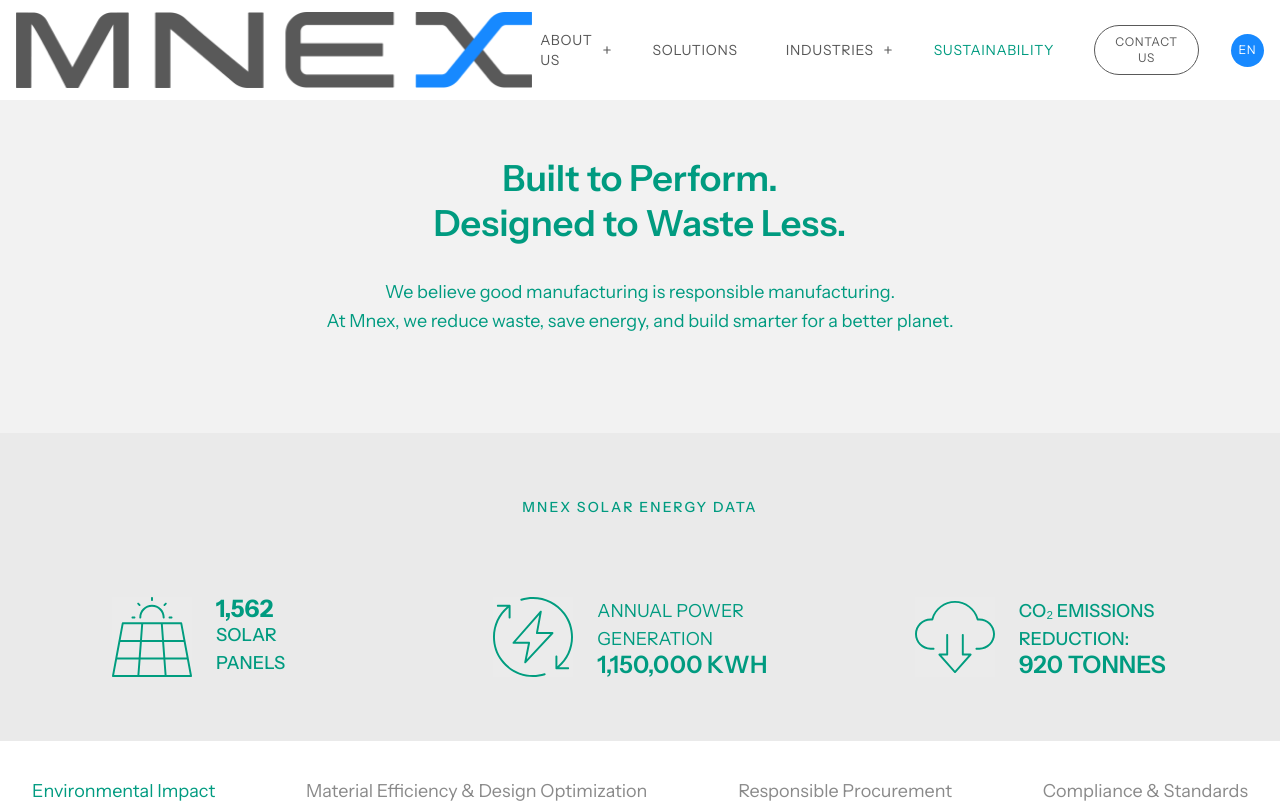
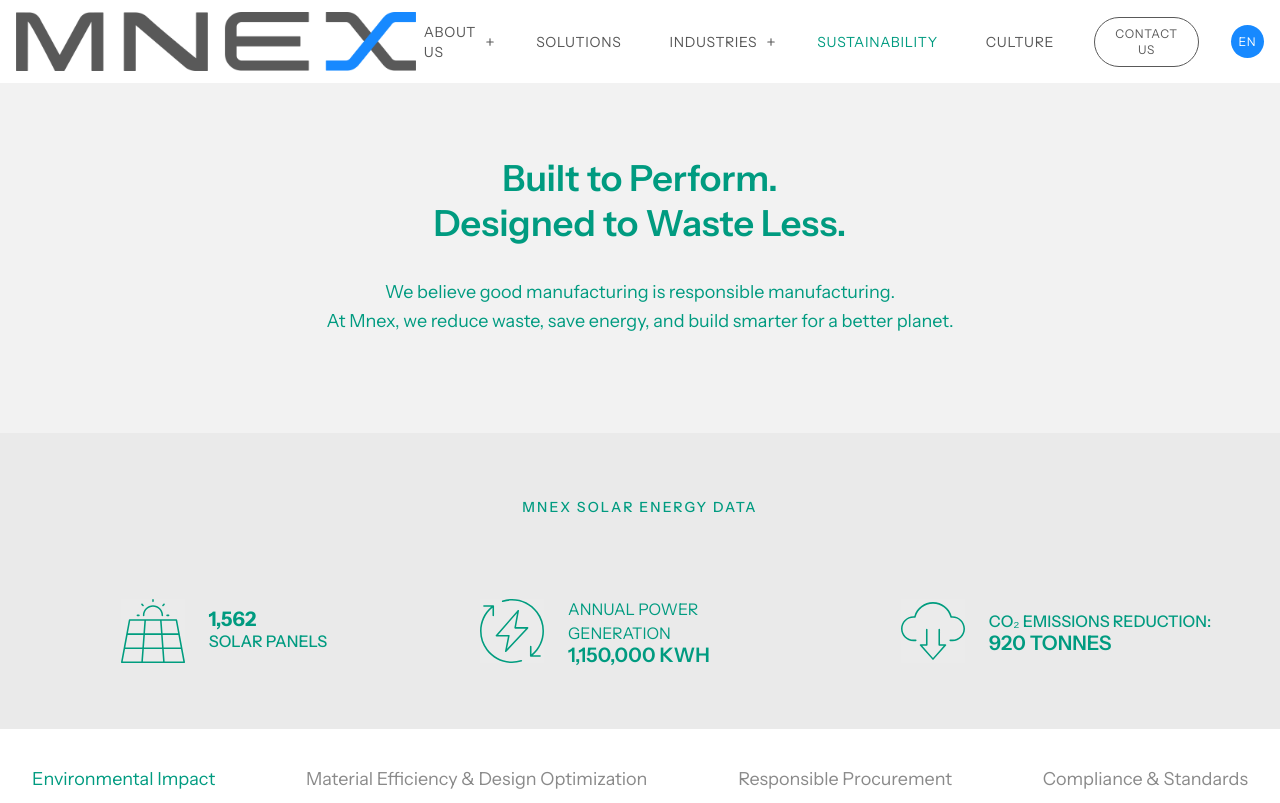
Before and after one commit to AESiR-0/mnex, a Next.js app: page /en/sustainability in a window 1280 px wide. Shown: the top 803 px of the page. Built offline with nearby package versions, Linux system fonts and the light colour scheme.

Commit message:
Add mobile detection hook and update VerticalContent component for responsive background images

```diff
--- a/app/[locale]/culture/page.tsx
+++ b/app/[locale]/culture/page.tsx
@@ -127,7 +127,7 @@
     };
 
     return (
-        <section className="w-full whitespace-pre-line sm:h-[128vh] md:h-screen  xl:h-[135vh] bg-[#ececec] flex flex-col">
+        <section className="w-full whitespace-pre-line sm:h-[128vh] md:h-screen  max-md:min-h-screen xl:h-[135vh] bg-[#ececec] flex flex-col">
             {/* Header */}
             <div className="bg-[#ececec] py-4 flex-shrink-0">
                 <div className="max-w-7xl mx-auto px-4 max-md:max-w-full">
@@ -238,7 +238,7 @@
     const t = useTranslations();
     return (
         <div>
-            <section className="w-full h-auto ">
+            <section className="w-full h-auto  ">
                 <div className=" h-full w-full bg-[#f2f2f2]">
                     <div className="max-w-4xl px-4 mx-auto max-[380px]:my-4 pb-20 pt-32 space-y-3  text-center">
                         <h2 className="text-[#444] whitespace-pre-line font-semibold text-2xl sm:text-3xl pb-4 md:text-4xl">
@@ -281,7 +281,7 @@
                         >
                             <Link href={'mailto:careers@mnexprecision.com'} target="_blank">
                                 <button className="mt-12 max-md:mt-6 px-8  py-3 text-sm sm:text-base font-regular rounded-full border transition-colors duration-200 bg-transparent text-white hover:bg-white/80 hover:text-[#009B80] border-white hover:border-white/80">
-                                   Reach Us                               </button>
+                                    Reach Us                               </button>
                             </Link>
                         </motion.div>
                     </div>
--- a/app/[locale]/sustainability/page.tsx
+++ b/app/[locale]/sustainability/page.tsx
@@ -102,66 +102,68 @@
             MNEX SOLAR ENERGY DATA
           </Header>
 
-          <div className="grid grid-cols-1 md:grid-cols-3 text-base sm:text-lg md:text-xl gap-6 sm:gap-8 md:gap-12">
+          <div className="grid grid-cols-1 sm:gap-y-10 sm:grid-cols-2 lg:grid-cols-3 gap-4 sm:gap-0 sm:place-items-center lg:gap-8">
             {/* Solar Panels */}
-            <div className="flex items-center gap-8  sm:gap-6 px-8 sm:px-12 md:px-20">
-              <div className="flex-shrink-0">
+            <div className="flex items-center gap-4 sm:gap-6 px-4 sm:px-6 lg:px-8">
+              <div className="flex-shrink">
                 <Image
                   src="/static/sustainability/solar panel.svg"
                   alt="Solar Panel Icon"
-                  width={60}
-                  height={60}
-                  className="sm:w-16 sm:h-16 md:w-20 md:h-20 text-[#009b80]"
+                  width={50}
+                  height={50}
+                  className="w-12 h-12 sm:w-14 sm:h-14 lg:w-16 lg:h-16 text-[#009b80]"
                 />
               </div>
-              <div className="text-left">
-                <div className="text-[#009b80] font-bold leading-none text-lg sm:text-xl md:text-2xl">
+              <div className="text-left  min-w-0 flex-1">
+                <div className="text-[#009b80] font-bold leading-none text-base sm:text-lg lg:text-xl">
                   1,562
                 </div>
-                <div className="text-[#009b80] font-medium text-sm sm:text-base md:text-lg">
+                <div className="text-[#009b80] font-medium text-xs sm:text-sm lg:text-base">
                   SOLAR PANELS
                 </div>
               </div>
             </div>
 
             {/* Annual Power Generation */}
-            <div className="flex items-center gap-8  sm:gap-6 px-6 sm:px-8 md:px-10">
+            <div className="flex items-center gap-4 sm:gap-6 px-4 sm:px-6 lg:px-8">
               <div className="flex-shrink-0">
                 <Image
                   src="/static/sustainability/annual power.svg"
                   alt="Power Generation Icon"
-                  width={60}
-                  height={60}
-                  className="sm:w-16 sm:h-16 md:w-20 md:h-20 text-[#009b80]"
+                  width={50}
+                  height={50}
+                  className="w-12 h-12 sm:w-14 sm:h-14 lg:w-16 lg:h-16 text-[#009b80]"
                 />
               </div>
-              <div className="text-left">
-                <div className="text-[#009b80] text-sm sm:text-base md:text-lg">
+              <div className="text-left   min-w-0 flex-1">
+                <div className="text-[#009b80] text-xs sm:text-sm lg:text-base">
                   ANNUAL POWER GENERATION
                 </div>
-                <div className="text-[#009b80] uppercase font-semibold leading-none text-lg sm:text-xl md:text-2xl">
+                <div className="text-[#009b80] uppercase font-semibold leading-none text-base sm:text-lg lg:text-xl">
                   1,150,000 kWh
                 </div>
               </div>
             </div>
 
             {/* CO2 Emissions Reduction */}
-            <div className="flex items-center gap-8  sm:gap-6 px-6 sm:px-8 md:px-10">
+            <div className="sm:col-span-2 lg:col-span-1 sm:flex sm:justify-center lg:justify-start">
+              <div className="flex items-center gap-4 sm:gap-6 px-4 sm:px-6 lg:px-8">
                 <div className="flex-shrink-0">
                   <Image
                     src="/static/sustainability/c02 emission.svg"
                     alt="CO2 Reduction Icon"
-                  width={60}
-                  height={60}
-                  className="sm:w-16 sm:h-16 md:w-20 md:h-20 text-[#009b80]"
+                    width={50}
+                    height={50}
+                    className="w-12 h-12 sm:w-14 sm:h-14 lg:w-16 lg:h-16 text-[#009b80]"
                   />
                 </div>
-              <div className="text-left">
-                <div className="text-[#009b80] font-medium text-sm sm:text-base md:text-lg">
+                <div className="text-left  min-w-0 flex-1  lg:text-left">
+                  <div className="text-[#009b80] font-medium text-xs sm:text-sm lg:text-base">
                     CO₂ EMISSIONS REDUCTION:
                   </div>
-                <div className="text-[#009b80] uppercase font-semibold leading-none text-lg sm:text-xl md:text-2xl">
+                  <div className="text-[#009b80] uppercase font-semibold leading-none text-base sm:text-lg lg:text-xl">
                     920 Tonnes
+                  </div>
                 </div>
               </div>
             </div>
--- a/components/About/PurposeCarousel.tsx
+++ b/components/About/PurposeCarousel.tsx
@@ -114,7 +114,7 @@
         {/* Mobile: Show mobileImage if available, otherwise show regular image */}
         {slide.mobileImage ? (
           <Image
-            key={slide.mobileImage + idx}
+            key={slide.step? slide.step : slide.img + idx}
             src={slide.mobileImage}
             alt={slide.imgAlt || slide.title}
             fill
@@ -124,7 +124,7 @@
           />
         ) : (
           <Image
-            key={slide.img + idx}
+            key={slide.step? slide.step : slide.img + idx}
             src={slide.img}
             alt={slide.imgAlt || slide.title}
             fill
--- a/components/Footer.tsx
+++ b/components/Footer.tsx
@@ -120,6 +120,14 @@
                     </LocalizedLink>
                   </li>
                   <li>
+                    <LocalizedLink
+                      href="/culture"
+                      className="text-[#595959] hover:text-[#1789FF] transition"
+                    >
+                      {t("Navigation.culture").toUpperCase()}
+                    </LocalizedLink>
+                  </li>
+                  <li>
                     <button
                       onClick={() => {
                         open();
@@ -130,6 +138,7 @@
                     </button>
                   </li>
                 </ul>
+
               </div>
             </div>
 
--- a/components/Navbar.tsx
+++ b/components/Navbar.tsx
@@ -1,12 +1,12 @@
 "use client";
-import Link from "next/link";
+import LocalizedLink from "./LocalizedLink";
 import { useState, useEffect } from "react";
 import { motion, AnimatePresence } from "framer-motion";
 import Image from "next/image";
 import { usePathname } from "next/navigation";
 import { useContactSlider } from "@/lib/useContactSlider";
 
-const navLinks = [
+const navLocalizedLinks = [
   {
     name: "About Us",
     href: "/about/approach",
@@ -27,7 +27,7 @@
     ],
   },
   { name: "Sustainability", href: "/sustainability" },
-  // { name: "Culture", href: "/culture" },
+  { name: "Culture", href: "/culture" },
   { name: "Contact Us", href: "/contact" },
 ];
 
@@ -42,7 +42,7 @@
   const { isOpen: isContactOpen, open: openContactSlider } = useContactSlider();
 
   // Check if a link is active
-  const isLinkActive = (href: string) => {
+  const isLocalizedLinkActive = (href: string) => {
     return pathname.includes(href);
   };
 
@@ -58,7 +58,7 @@
 
   // Check if a link should show dropdown (not active)
   const shouldShowDropdown = (href: string) => {
-    return !isLinkActive(href);
+    return !isLocalizedLinkActive(href);
   };
 
   // Handle scroll for navbar visibility
@@ -113,7 +113,7 @@
     >
       <div className="max-w-7xl mx-auto flex items-center justify-between px-4 py-3 w-full">
         {/* Logo */}
-        <Link href="/" className="flex items-center gap-2">
+        <LocalizedLink href="/" className="flex items-center gap-2">
           <Image
             src="/static/Logo/Logo_PNG/MNex_v2-11.png"
             width={128}
@@ -121,11 +121,11 @@
             alt="MNex Logo"
             className="h-auto w-auto"
           />
-        </Link>
+        </LocalizedLink>
 
         {/* Desktop Nav */}
         <ul className="hidden transition-all  tracking-[0.05em] text-sm xl:flex gap-8 items-center">
-          {navLinks.map((link) => {
+          {navLocalizedLinks.map((link) => {
             if (link.name == "Contact Us") {
               return (
                 <li key={link.name} className="relative group  transition-all">
@@ -154,14 +154,14 @@
                   onFocus={() => !isAboutSectionActive && link.children && setOpenDropdown(link.name)}
                 >
                   <div className="flex items-center">
-                    <Link
+                    <LocalizedLink
                       href={link.href}
                       className={`px-2 py-1 transition-colors duration-200 flex items-center gap-1 hover:text-[#1789FF]
             ${isAboutSectionActive ? "text-[#1789FF]" : "text-[#575757]"}
           `}
                     >
                       {link.name}
-                    </Link>
+                    </LocalizedLink>
                     {link.children && !isAboutSectionActive && (
                       <motion.span
                         initial={false}
@@ -230,7 +230,7 @@
                       >
                         <div className="max-w-5xl mx-auto flex justify-center gap-3 sm:gap-4 py-6">
                           {link.children.map((sublink, index) => {
-                            const isSublinkActive = isLinkActive(sublink.href);
+                            const isSublinkActive = isLocalizedLinkActive(sublink.href);
                             return (
                               <motion.div
                                 key={sublink.name}
@@ -242,7 +242,7 @@
                                 }}
                                 className="z-[1]"
                               >
-                                <Link
+                                <LocalizedLink
                                   href={sublink.href}
                                   className={`px-6 sm:px-5 py-2 text-xs font-regular  uppercase rounded-full border transition-colors duration-200
                                     ${isSublinkActive
@@ -251,7 +251,7 @@
                                     }`}
                                 >
                                   {sublink.name}
-                                </Link>
+                                </LocalizedLink>
                               </motion.div>
                             );
                           })}
@@ -275,14 +275,14 @@
                   onFocus={() => !isIndustriesSectionActive && link.children && setOpenDropdown(link.name)}
                 >
                   <div className="flex items-center">
-                    <Link
+                    <LocalizedLink
                       href={link.href}
                       className={`px-2 py-1 transition-colors duration-200 flex items-center gap-1 hover:text-[#1789FF]
             ${isIndustriesSectionActive ? "text-[#1789FF]" : "text-[#575757]"}
           `}
                     >
                       {link.name}
-                    </Link>
+                    </LocalizedLink>
                     {link.children && !isIndustriesSectionActive && (
                       <motion.span
                         initial={false}
@@ -351,7 +351,7 @@
                       >
                         <div className="max-w-5xl mx-auto flex justify-center gap-3 sm:gap-4 py-6">
                           {link.children.map((sublink, index) => {
-                            const isSublinkActive = isLinkActive(sublink.href);
+                            const isSublinkActive = isLocalizedLinkActive(sublink.href);
                             return (
                               <motion.div
                                 key={sublink.name}
@@ -362,7 +362,7 @@
                                   ease: "easeOut"
                                 }}
                               >
-                                <Link
+                                <LocalizedLink
                                   href={sublink.href}
                                   className={`px-6 sm:px-5 py-2 text-xs font-regular  uppercase rounded-full border transition-colors duration-200
                                     ${isSublinkActive
@@ -371,7 +371,7 @@
                                     }`}
                                 >
                                   {sublink.name}
-                                </Link>
+                                </LocalizedLink>
                               </motion.div>
                             );
                           })}
@@ -383,21 +383,21 @@
               );
             } else if (link.name === "Sustainability") {
               // Special handling for Sustainability - hover effect
-              const isSustainabilityActive = isLinkActive(link.href);
+              const isSustainabilityActive = isLocalizedLinkActive(link.href);
               return (
                 <li
                   key={link.name}
                   className="relative group transition-all"
                 >
                   <div className="flex items-center">
-                    <Link
+                    <LocalizedLink
                       href={link.href}
                       className={`px-2 py-1 transition-colors duration-200 flex items-center gap-1 hover:text-[#009b80]
             ${isSustainabilityActive ? "text-[#009b80]" : "text-[#575757]"}
           `}
                     >
                       {link.name}
-                    </Link>
+                    </LocalizedLink>
                   </div>
                 </li>
               );
@@ -413,14 +413,14 @@
                   onFocus={() => link.children && shouldShowDropdown(link.href) && setOpenDropdown(link.name)}
                 >
                   <div className="flex items-center">
-                    <Link
+                    <LocalizedLink
                       href={link.href}
                       className={`px-2 py-1 transition-colors duration-200 flex items-center gap-1 hover:text-[#1789FF]
-            ${isLinkActive(link.href) ? "text-[#1789FF]" : "text-[#575757]"}
+            ${isLocalizedLinkActive(link.href) ? "text-[#1789FF]" : "text-[#575757]"}
           `}
                     >
                       {link.name}
-                    </Link>
+                    </LocalizedLink>
                     {link.children && shouldShowDropdown(link.href) && (
                       <motion.span
                         initial={false}
@@ -447,7 +447,7 @@
                             width="10"
                             height="1.5"
                             rx="0.75"
-                            fill={`${isLinkActive(link.href) ? "#1789ff" : "#595959"}`}
+                            fill={`${isLocalizedLinkActive(link.href) ? "#1789ff" : "#595959"}`}
                             className="group-hover:fill-[#1789FF]"
                           />
                           <motion.rect
@@ -456,7 +456,7 @@
                             width="1.5"
                             height="10"
                             rx="0.75"
-                            fill={`${isLinkActive(link.href) ? "#1789ff" : "#595959"}`}
+                            fill={`${isLocalizedLinkActive(link.href) ? "#1789ff" : "#595959"}`}
                             className="group-hover:fill-[#1789FF]"
                             animate={{
                               scaleY: openDropdown === link.name ? 0 : 1,
@@ -489,7 +489,7 @@
                       >
                         <div className="max-w-5xl mx-auto flex justify-center gap-3 sm:gap-4 py-6">
                           {link.children.map((sublink, index) => {
-                            const isSublinkActive = isLinkActive(sublink.href);
+                            const isSublinkActive = isLocalizedLinkActive(sublink.href);
                             return (
                               <motion.div
                                 key={sublink.name}
@@ -500,7 +500,7 @@
                                   ease: "easeOut"
                                 }}
                               >
-                                <Link
+                                <LocalizedLink
                                   href={sublink.href}
                                   className={`px-6 sm:px-5 py-2 text-xs font-regular  uppercase rounded-full border transition-colors duration-200
                                     ${isSublinkActive
@@ -509,7 +509,7 @@
                                     }`}
                                 >
                                   {sublink.name}
-                                </Link>
+                                </LocalizedLink>
                               </motion.div>
                             );
                           })}
@@ -588,7 +588,7 @@
             transition={{ duration: 0.15, ease: "easeInOut" }}
             className="xl:hidden flex flex-col bg-white  shadow-lg w-full absolute top-full left-0"
           >
-            {navLinks.map((link) => {
+            {navLocalizedLinks.map((link) => {
               if (link.name === "Contact Us") {
                 return (
                   <li key={link.name} className="border-b border-[#595959]/5">
@@ -610,13 +610,13 @@
               return (
                 <li key={link.name} className="border-b border-[#595959]/5">
                   <div className="flex items-center justify-between px-6 py-4">
-                    <Link
+                    <LocalizedLink
                       href={link.href}
-                      className={` ${isLinkActive(link.href) ? "text-[#1789FF]" : "text-[#595959]"}`}
+                      className={` ${isLocalizedLinkActive(link.href) ? "text-[#1789FF]" : "text-[#595959]"}`}
                       onClick={() => setMenuOpen(false)}
                     >
                       {link.name}
-                    </Link>
+                    </LocalizedLink>
                     {link.children && (
                       <button
                         onClick={() =>
@@ -688,13 +688,13 @@
                       >
                         {link.children.map((sublink) => (
                           <li key={sublink.name}>
-                            <Link
+                            <LocalizedLink
                               href={sublink.href}
                               className="block px-4 py-2 text-[#595959] hover:bg-[#1789FF]/10"
                               onClick={() => setMenuOpen(false)}
                             >
                               {sublink.name}
-                            </Link>
+                            </LocalizedLink>
                           </li>
                         ))}
                       </motion.ul>
--- a/lib/useVideoCache.ts
+++ b/lib/useVideoCache.ts
@@ -59,6 +59,11 @@
 
   private async loadVideo(src: string): Promise<void> {
     return new Promise((resolve, reject) => {
+      if (typeof document === 'undefined') {
+        reject(new Error('Document is not available'));
+        return;
+      }
+
       const video = document.createElement('video');
       video.muted = true;
       video.preload = 'metadata';
```
Also changed, not shown: components/ApproachSection.tsx (+15 -5 lines), components/Industries/VerticalContent.tsx (+15 -2 lines), lib/useMobileDetection.ts (added, +39 -0 lines). Lines whose indentation alone changed are shown as unchanged.
